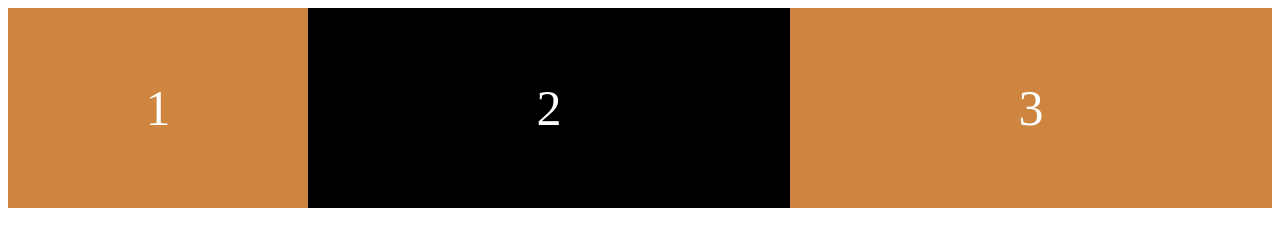
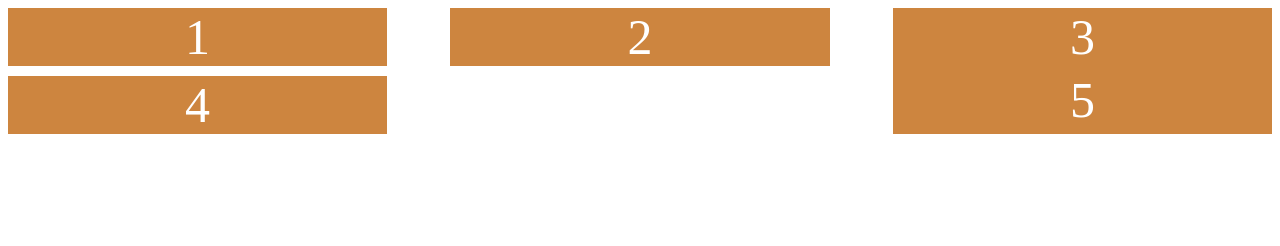
Before and after one commit to Kim-Hyeong-joon/CSS-Layout, a plain HTML site: page index.html in a window 1280 px wide. Drawn offline with Linux system fonts and the light colour scheme.

```diff
--- a/index.html
+++ b/index.html
@@ -12,6 +12,8 @@
       <div class="box">1</div>
       <div class="box">2</div>
       <div class="box">3</div>
+      <div class="box">4</div>
+      <div class="box">5</div>
     </div>
   </body>
 </html>
--- a/styles.css
+++ b/styles.css
@@ -1,12 +1,11 @@
 .wrapper {
   display: flex;
-  justify-content: space-around;
-  height: 100vh;
+  flex-wrap: wrap;
+  justify-content: space-between;
 }
 
 .box {
-  width: 300px;
-  height: 200px;
+  flex-basis: 30%;
   background: peru;
   font-size: 50px;
   color: white;
@@ -15,11 +14,6 @@
   align-items: center;
 }
 
-.box:nth-child(2) {
-  background: #000;
-  flex-grow: 1;
+.box:nth-child(4) {
+  margin-top: 10px;
 }
-
-.box:nth-child(3) {
-  flex-grow: 1;
-}
```
